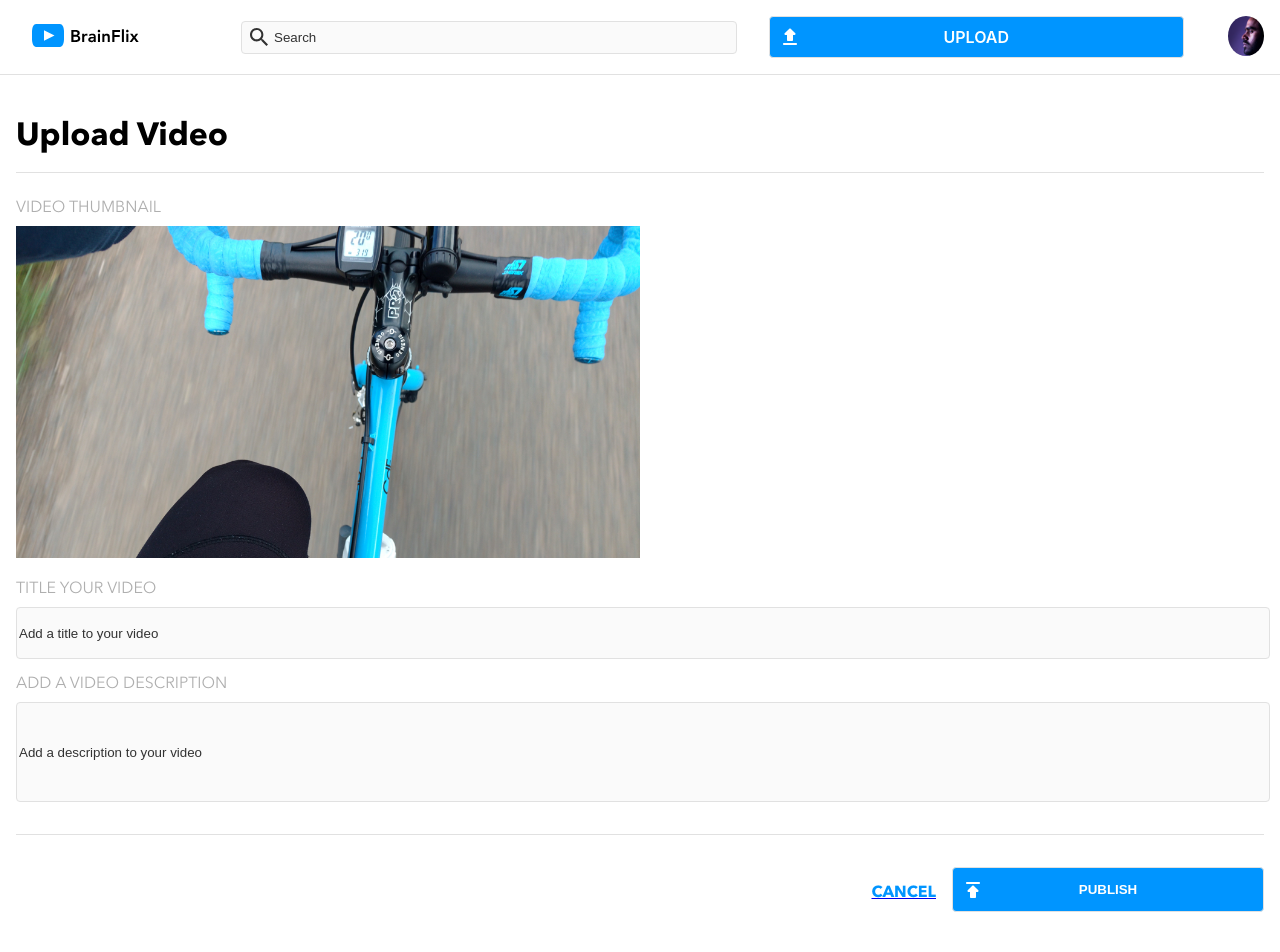
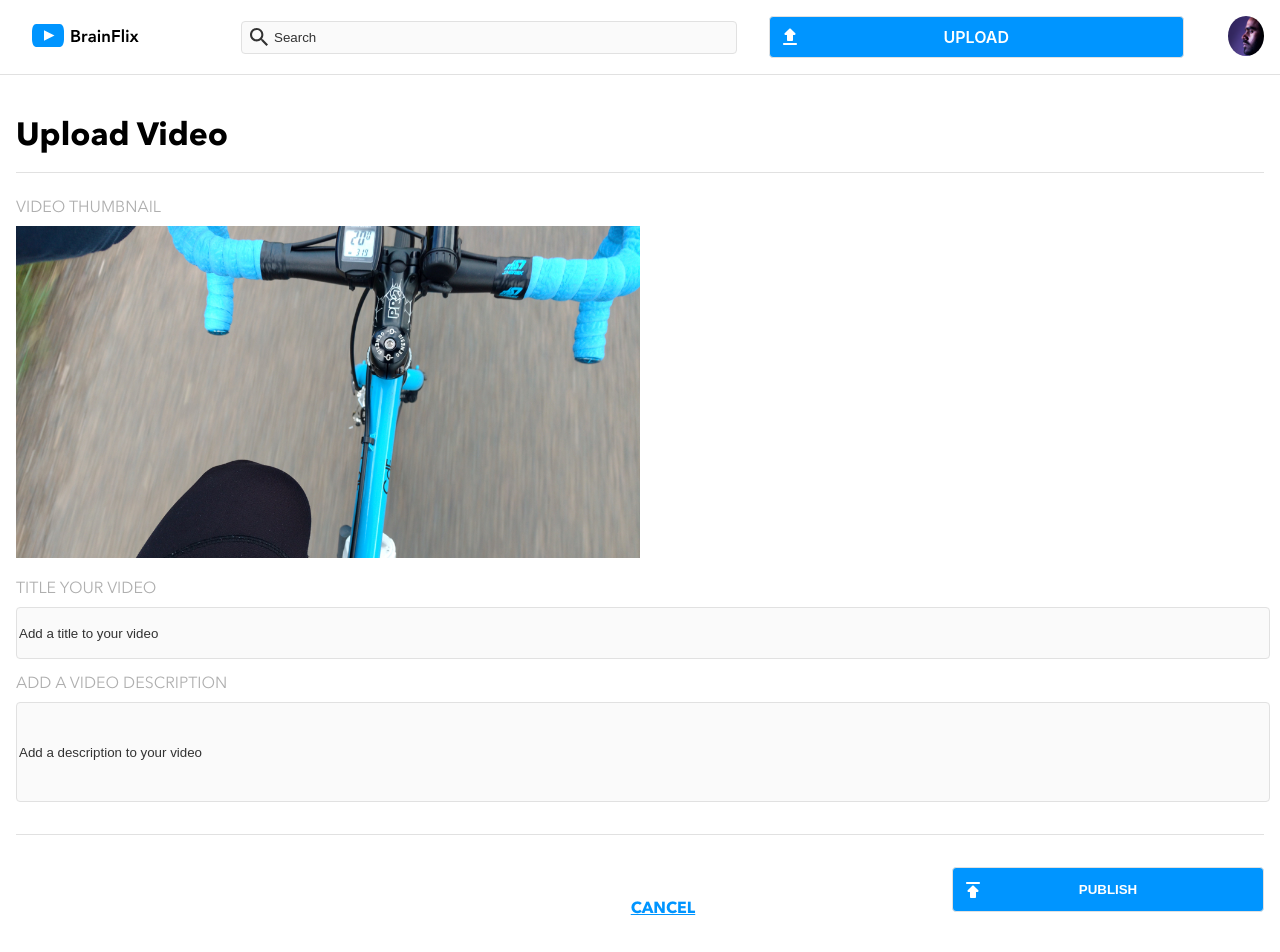
Before and after one commit to quuamc6n/Brainflix, a React (Create React App) app: page /UploadPage in a window 1280 px wide. Built offline with nearby package versions, Linux system fonts and the light colour scheme.

Commit message:
styling for new a tag

```diff
--- a/src/pages/Upload/UploadPage.js
+++ b/src/pages/Upload/UploadPage.js
@@ -52,7 +52,7 @@ const onSubmit = async (e) => {
           <div className="button__cancel">CANCEL</div>
         </div>
         <div className="main__div-buttons-tablet">
-          <Link to="/">
+          <Link className="button__publish-tablet" to="/">
             <div className="button__publish-tablet">CANCEL</div>
           </Link>
           <button className="button__cancel-tablet">PUBLISH</button>
--- a/src/styles/partials/Resets.scss
+++ b/src/styles/partials/Resets.scss
@@ -10,3 +10,7 @@
 body{
     @include avenirFont;
 }
+
+a {
+    text-decoration: none;
+}
```
